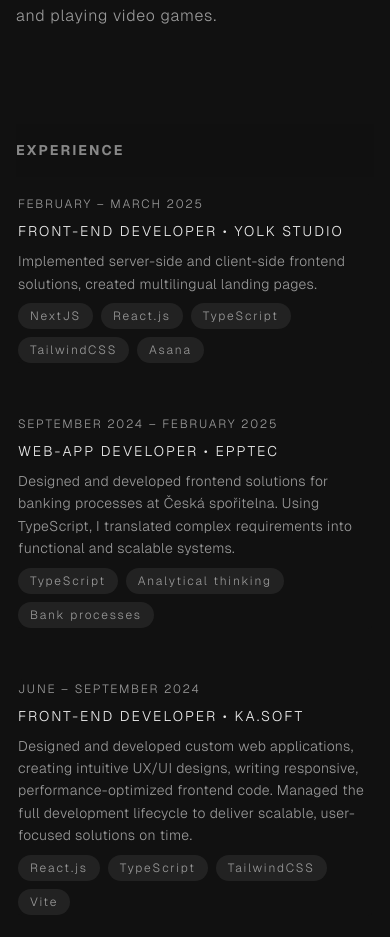
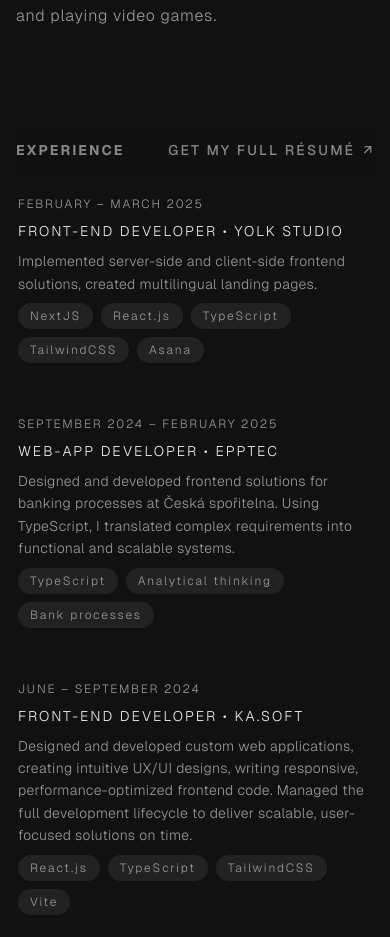
Before and after one commit to ydenekjan/portfolio-v1, a Next.js app: page /en in a window 390 px wide. Shown: the part 943-1880 px from the top of the page. Built offline with nearby package versions, Linux system fonts and the light colour scheme.

Commit message:
fixed mobile and desktop nav issues

```diff
--- a/src/components/core/Main.tsx
+++ b/src/components/core/Main.tsx
@@ -53,7 +53,6 @@
         <Section.Title>
           {t("Experience.title")}
           <a
-            className={"max-md:hidden"}
             href={t("Experience.link.href")}
             target="_blank"
             rel="noopener noreferrer"
@@ -84,7 +83,7 @@
             ),
           )}
         <a
-          className={"max-md:hidden"}
+          className={"max-lg:hidden"}
           href={t("Experience.link.href")}
           target="_blank"
           rel="noopener noreferrer"
--- a/src/components/reusable/Section.tsx
+++ b/src/components/reusable/Section.tsx
@@ -26,7 +26,7 @@
   return (
     <h3
       className={
-        "lg:hidden max-lg:sticky gap-x-8 gap-y-2 flex-wrap items-baseline flex justify-between max-md:-top-8 w-full bg-accent-1/80 backdrop-blur-xs py-4 max-md:translate-y-8 z-50"
+        "lg:hidden sticky gap-x-8 gap-y-2 flex-wrap items-baseline flex justify-between top-0 max-md:-top-8 w-full bg-accent-1/80 backdrop-blur-xs py-4 max-md:translate-y-8 z-50"
       }
     >
       {children}
```
